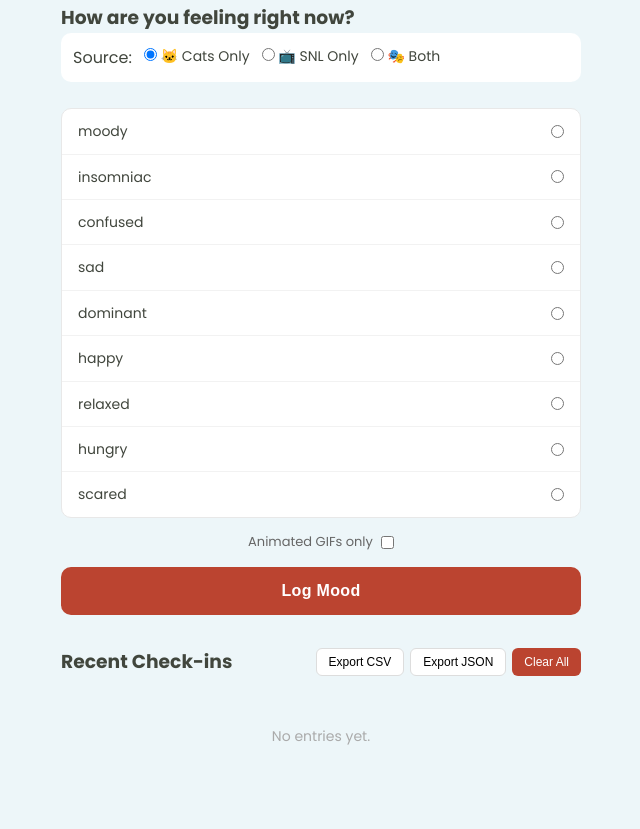
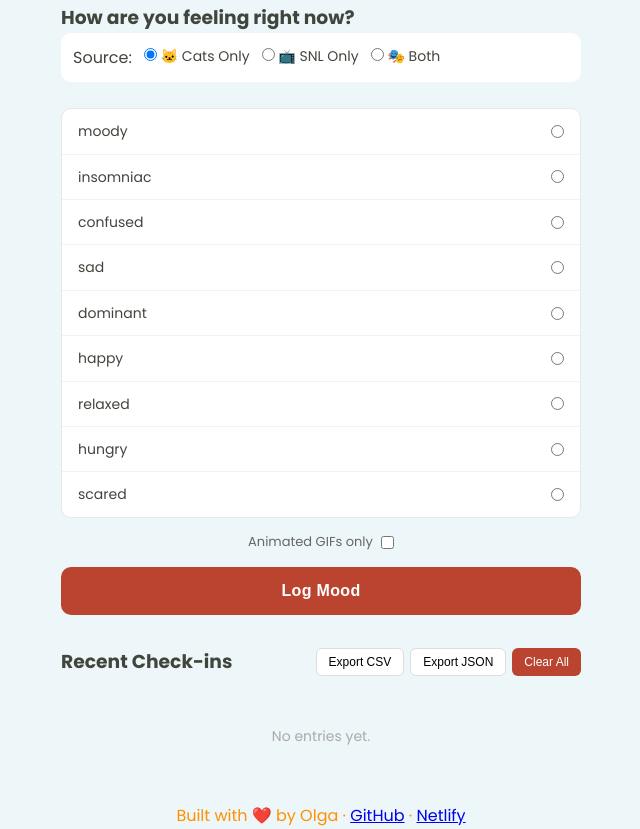
Before and after one commit to SheillaO/MoodMap-Emotional-Wellness-Tracker, a website built with Vite: page index.html in a window 1280 px wide. Shown: the part 411-1240 px from the top of the page, without its empty margins (319-959 px from the left). Before the commit the page ends 1214 px from the top, so only its background shows below. Built offline with nearby package versions, Linux system fonts and the light colour scheme.

Commit message:
Added the footer and hyperlinks

```diff
--- a/index.css
+++ b/index.css
@@ -182,6 +182,12 @@ main { max-width: 560px; margin: 0 auto; padding: 20px; }
 .save-note-btn { padding: 10px 24px; background: var(--mv); color: white; border: none; border-radius: 8px; cursor: pointer; font-size: 14px; font-weight: 600; }
 .save-note-btn:hover { background: #3d0025; }
 
+footer {
+  text-align: center;
+  color: var(--saffron);
+  background: var(--bone);
+}
+
 @media (max-width: 600px) {
     #stats-container { grid-template-columns: repeat(2, 1fr); }
     .meme-modal { width: 90%; }
--- a/index.html
+++ b/index.html
@@ -79,6 +79,11 @@
                     <div id="meme-modal-inner"></div>
                 </div>
 
+                <footer>
+                    <p>Built with ❤️ by Olga · <a href="https://github.com/SheillaO/MoodMap-Emotional-Wellness-Tracker" target="_blank">GitHub</a> · <a
+                            href="https://moodmapemotionalwellnesstracker.netlify.app/" target="_blank">Netlify</a></p>
+                </footer>
+
                 <script src="index.js" type="module"></script>
                 </body>
 
```
Also changed, not shown: README.md.
